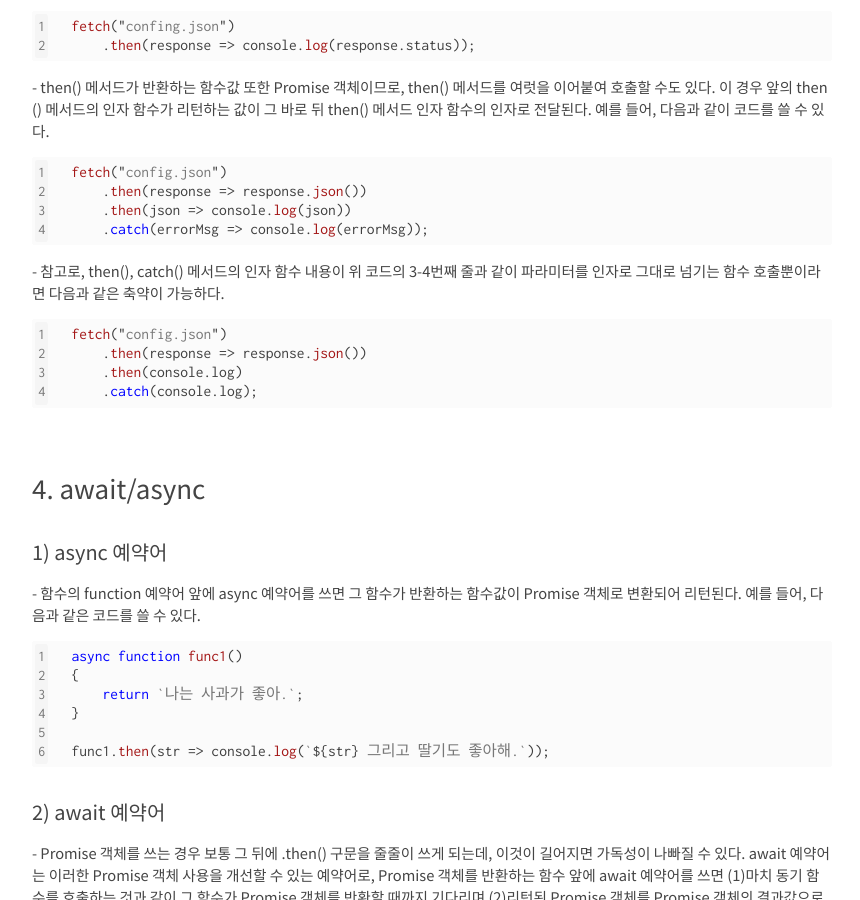
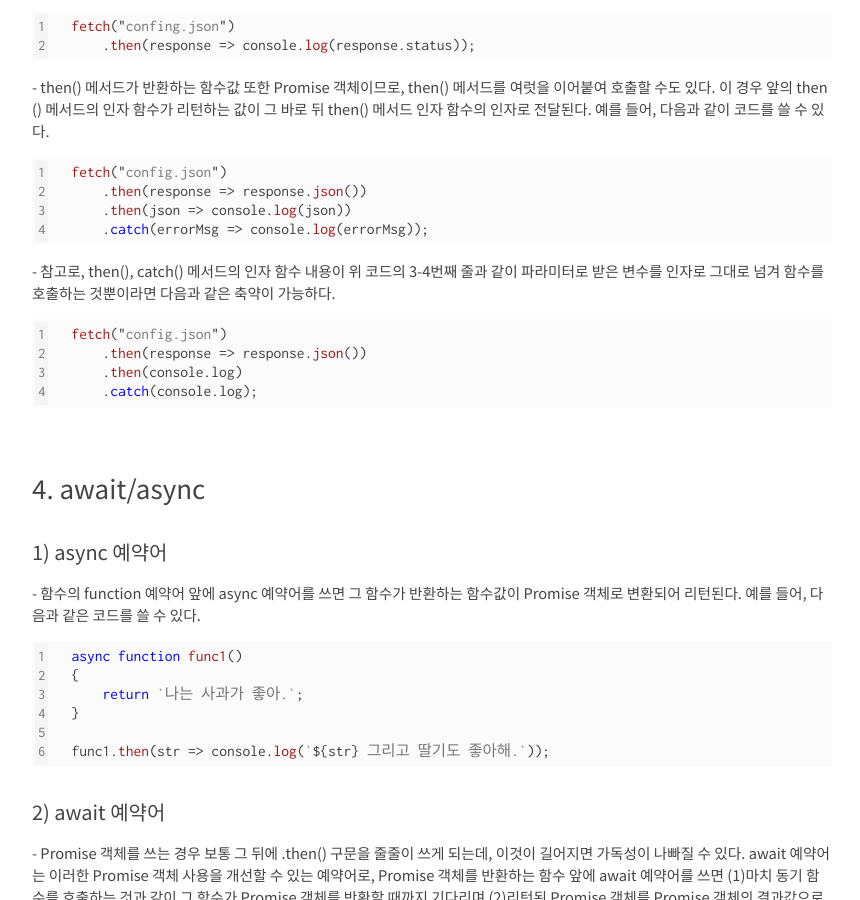
Before and after one commit to kangwooklee29/blog, a Jekyll site: the page built from JavaScript/_posts/2021-10-03-동기 비동기, promise()의 개념.md, in a window 1280 px wide and 900 px high, scrolled down 2191 px. Shown: the whole window, without its empty margins (208-1068 px from the left). Built offline with Jekyll 4.4.1, drawn with Linux system fonts in a browser that asks for light colours; nearby versions of some CDN libraries; our own code applies the rules of GitHub Pages for plain Markdown files; comment, search, counter and statistics services are not loaded.

Commit message:
Update 2021-10-03-동기 비동기, promise()의 개념.md

````diff
--- a/JavaScript/_posts/2021-10-03-동기 비동기, promise()의 개념.md
+++ b/JavaScript/_posts/2021-10-03-동기 비동기, promise()의 개념.md
@@ -91,7 +91,7 @@ fetch("config.json")
     .then(json => console.log(json))
     .catch(errorMsg => console.log(errorMsg));
 ```
-\- 참고로, then(), catch() 메서드의 인자 함수 내용이 위 코드의 3-4번째 줄과 같이 파라미터를 인자로 그대로 넘기는 함수 호출뿐이라면 다음과 같은 축약이 가능하다.
+\- 참고로, then(), catch() 메서드의 인자 함수 내용이 위 코드의 3-4번째 줄과 같이 파라미터로 받은 변수를 인자로 그대로 넘겨 함수를 호출하는 것뿐이라면 다음과 같은 축약이 가능하다.
 ```javascript
 fetch("config.json")
     .then(response => response.json())
````
